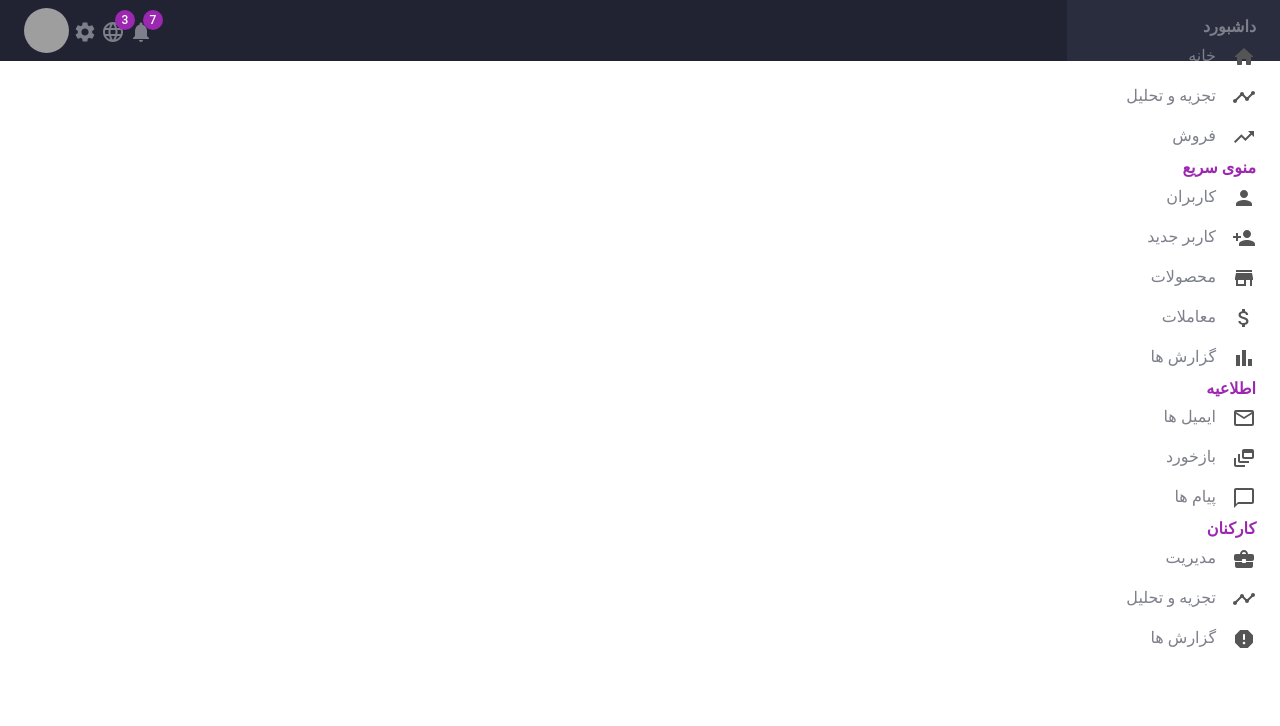
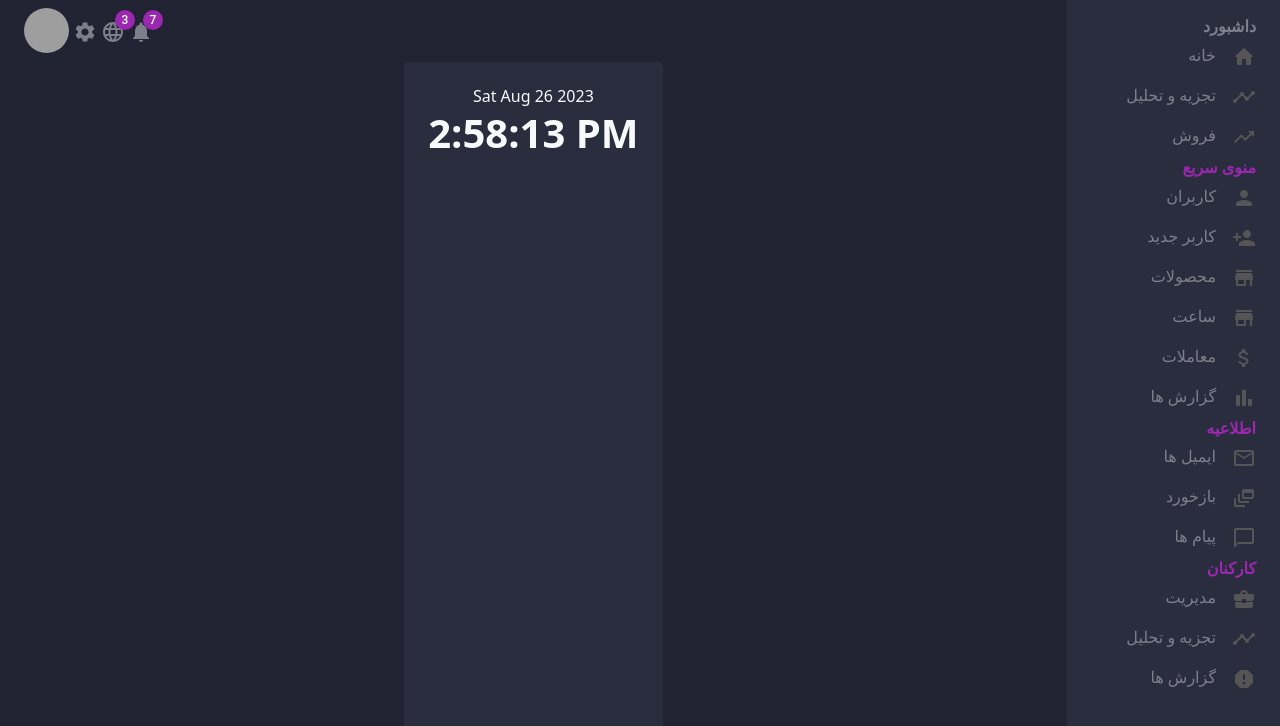
Before and after one commit to marziyemonshizadeh/Dashboard, a React (Vite) app: page /clock in a window 1280 px wide. Shown: the top 726 px of the page. Built offline with nearby package versions, Linux system fonts and the light colour scheme; grey boxes are pictures that could not be loaded.

Commit message:
create clock component

```diff
--- a/src/components/sidebar/sidebarItems.js
+++ b/src/components/sidebar/sidebarItems.js
@@ -22,6 +22,7 @@ let quickMenu = [
   { text: "کاربران", to: "/users", icon: PersonIcon },
   { text: "کاربر جدید", to: "/newuser", icon: PersonAddIcon },
   { text: "محصولات", to: "/products", icon: StoreIcon },
+  { text: "ساعت", to: "/clock", icon: StoreIcon },
   { text: "معاملات", to: "/", icon: AttachMoneyIcon },
   { text: "گزارش ها", to: "/", icon: BarChartIcon },
 ];
--- /dev/null
+++ b/src/pages/clock/clock.jsx
@@ -0,0 +1,31 @@
+import { useEffect, useState } from "react";
+// import Clock from "react-live-clock";
+
+export default function click() {
+  const [time, setTime] = useState(new Date().toLocaleTimeString());
+  console.log(new Date());
+  useEffect(() => {
+    const id = tick();
+    return () => clearTimeout(id);
+  }, []);
+
+  const tick = () => {
+    return setInterval(() => {
+      setTime(() => new Date().toLocaleTimeString());
+    }, 1000);
+  };
+  return (
+    <div className="d-flex justify-content-center ">
+      <div
+        className="card text-center text-light p-md-4"
+        style={{ maxWidth: "300px", height: "100vh" }}
+      >
+        {new Date().toDateString()}
+        <br />
+        <p className="text-light fw-bolder fs-1" dir="ltr">
+          {time}
+        </p>
+      </div>
+    </div>
+  );
+}
--- a/src/routes.jsx
+++ b/src/routes.jsx
@@ -1,4 +1,5 @@
 import Analytics from "./pages/analytics/analytics";
+import Clock from "./pages/clock/clock";
 import Home from "./pages/home/home";
 import NewUser from "./pages/newUser/newUser";
 import Product from "./pages/product/product";
@@ -15,5 +16,6 @@ let routes = [
   { path: "/product/:productID", element: <Product /> },
   { path: "/sale", element: <Sale /> },
   { path: "/newuser", element: <NewUser /> },
+  { path: "/clock", element: <Clock /> },
 ];
 export default routes;
```
